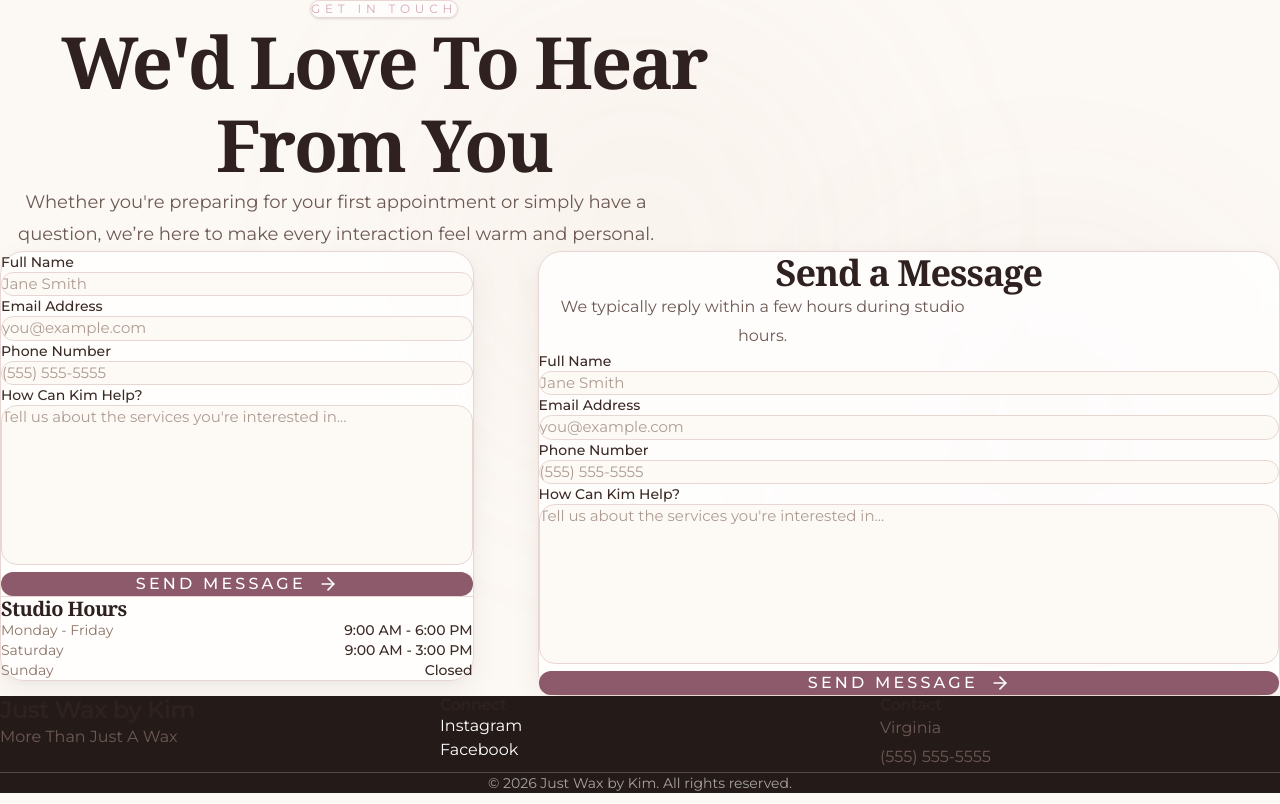
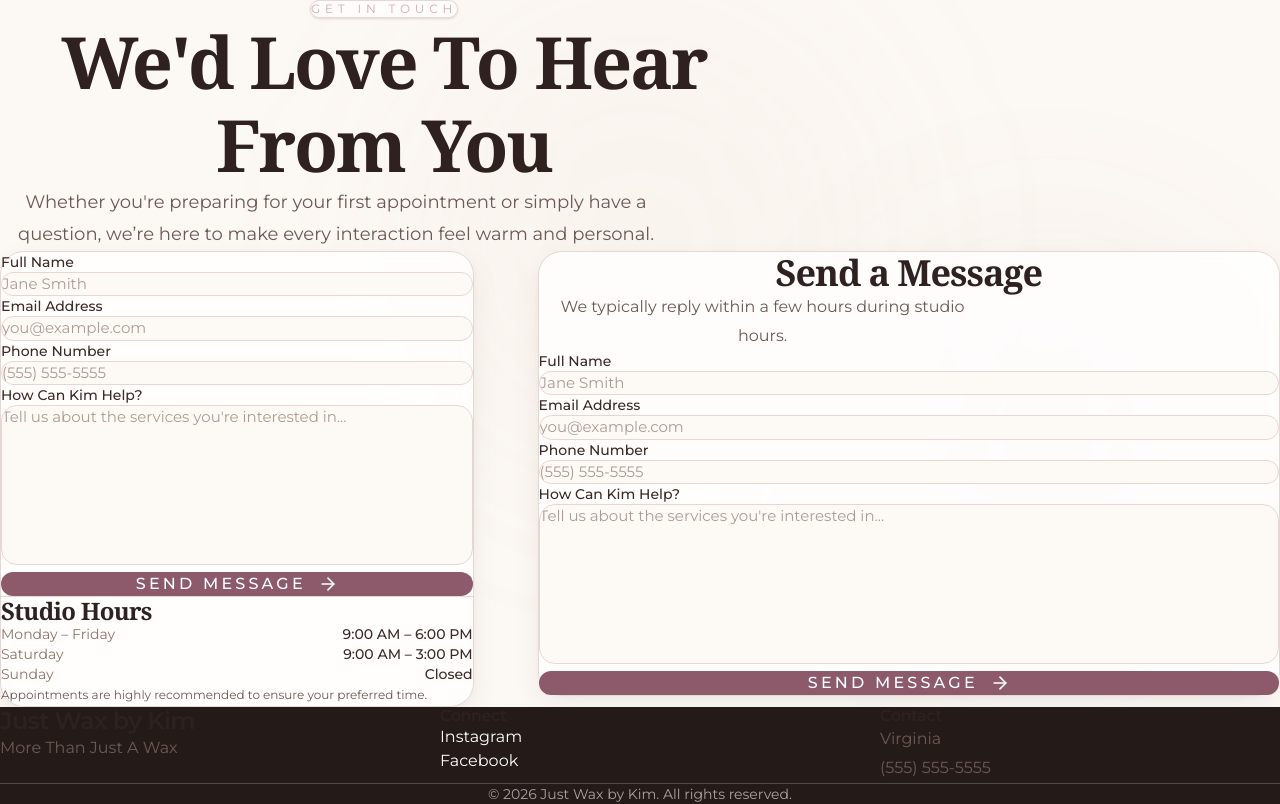
Before and after one commit to kevin-phan-25/just-wax-by-kim, a Next.js app: page / in a window 1280 px wide. Shown: the part 3887-4691 px from the top of the page. Built offline with nearby package versions, Linux system fonts and the light colour scheme; a web font is replaced by a local one.

Commit message:
Update ContactHours.tsx

```diff
--- a/features/contact/ContactHours.tsx
+++ b/features/contact/ContactHours.tsx
@@ -1,125 +1,22 @@
-/**
- * -----------------------------------------------------------------------------
- * File: ContactHours.tsx
- *
- * Description:
- * Studio operating hours display.
- *
- * Changes:
- * - July 28, 2026
- *   - Updated luxury styling
- *   - Unified typography/colors
- *   - Removed default gray palette
- *
- * -----------------------------------------------------------------------------
- */
-
-
-const HOURS = [
-
-  {
-    day: "Monday - Friday",
-    time: "9:00 AM - 6:00 PM"
-  },
-
-  {
-    day: "Saturday",
-    time: "9:00 AM - 3:00 PM"
-  },
-
-  {
-    day: "Sunday",
-    time: "Closed"
-  }
-
-];
-
-
+import { CONTACT_DATA } from "./contact.data";
 
 export default function ContactHours() {
+  return (
+    <div>
+      <h3 className="font-serif text-2xl text-brand-espresso">Studio Hours</h3>
 
-
-  return (
-
-    <div>
-
-
-      <h3
-
-        className="
-          font-serif
-          text-xl
-          text-brand-espresso
-        "
-
-      >
-
-        Studio Hours
-
-      </h3>
-
-
-
-
-      <div
-
-        className="
-          mt-5
-          space-y-4
-        "
-
-      >
-
-        {
-          HOURS.map((item) => (
-
-            <div
-
-              key={item.day}
-
-              className="
-                flex
-                justify-between
-                text-sm
-                text-brand-taupe
-              "
-
-            >
-
-              <span>
-
-                {item.day}
-
-              </span>
-
-
-
-              <span
-
-                className="
-                  font-medium
-                  text-brand-espresso
-                "
-
-              >
-
-                {item.time}
-
-              </span>
-
-
-            </div>
-
-          ))
-        }
-
-
+      <div className="mt-6 space-y-4">
+        {CONTACT_DATA.hours.map((item) => (
+          <div key={item.day} className="flex justify-between text-sm">
+            <span className="text-brand-taupe">{item.day}</span>
+            <span className="font-medium text-brand-espresso">{item.time}</span>
+          </div>
+        ))}
       </div>
 
-
+      <p className="mt-8 text-xs leading-relaxed text-brand-taupe/80">
+        Appointments are highly recommended to ensure your preferred time.
+      </p>
     </div>
-
   );
-
-
 }
```
